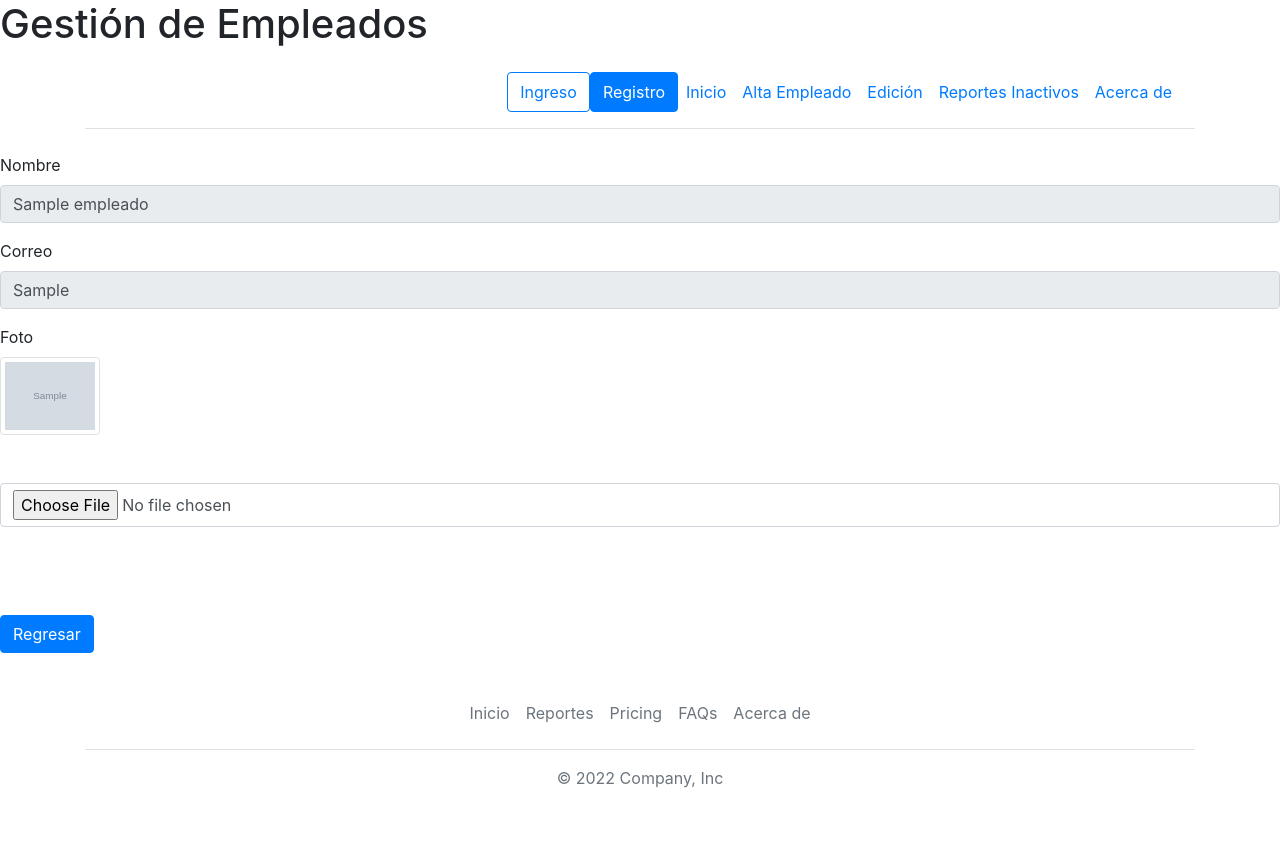
After one commit to LeoJaim/sistema-empleados, a Flask app: page /deta/1 in a window 1280 px wide. The commit adds this page. Run offline with Flask 2, Linux system fonts and the light colour scheme; tables that the repository leaves empty or names only in its code hold one stand-in row (values such as "Sample post"); grey boxes marked "Sample" are stand-in pictures; some libraries are stand-ins or nearby versions.

Commit message:
vista detalle

```diff
--- a/src/app.py
+++ b/src/app.py
@@ -185,7 +185,7 @@ def inactive_emp():
 
     return render_template('empleados/inactive.html', empleados=cursor)
 
-
+#############################################################################################################################
 @app.route('/active/<int:id>')
 def active(id):
     conn=mysql.connect()
@@ -195,7 +195,7 @@ def active(id):
     cursor.execute(sql, data)
     conn.commit()
     return redirect('/ina_emp')
-
+#############################################################################################################################
 @app.route('/dup/<int:id>')
 def dup(id):
     conn=mysql.connect()
@@ -206,14 +206,13 @@ def dup(id):
     cursor.execute(sql, data)
     empleados = cursor.fetchall()
     return render_template('empleados/duplica.html', empleados=empleados)
-
+#############################################################################################################################
 @app.route('/dpl_emp', methods=['POST'])
 def duplica():
     _nombre = request.form['nombre']
     _correo = request.form['email']
     _foto = request.files['foto']
     _estado = True
-    print(_nombre,_correo,_foto,_estado)
     #Validaciones
     if _nombre == "" or _correo == "" or _foto == "":
         flash('Todos los campos son obligatorios')
@@ -233,6 +232,16 @@ def duplica():
         conn.commit()
         return redirect('/0')
 
+@app.route('/deta/<int:id>')
+def detalle(id):
+    conn=mysql.connect()
+    cursor=conn.cursor()
+    sql = "SELECT id,nombre,correo,foto FROM empleados where id=%s"
+    data=(id,)
+    cursor.execute(sql,data)
+    empleados = cursor.fetchall()
+    return render_template('empleados/detalle.html', empleados=empleados)
+
 
 if __name__ == '__main__':
     app.run(debug=True)
--- /dev/null
+++ b/src/templates/empleados/detalle.html
@@ -0,0 +1,32 @@
+{% include 'header.html'%}
+        {% for empleado in empleados %}
+            <form action="/upd_emp" method="GET" enctype=multipart/form-data>
+                <input type="hidden" name="id" value="{{empleado[0]}}">
+                <div class="form-group">
+                    <label for="nombre">Nombre</label>
+                    <input type="text" class="form-control" id="nombre" name="nombre" disabled="disabled" value="{{empleado[1]}}">
+                </div>
+                <div class="form-group">
+                    <label for="email">Correo</label>
+                    <input type="email" class="form-control" id="email" name="email" disabled="disabled" value="{{empleado[2]}}">
+                </div>
+                <div class="form-group">
+                    <label for="foto">Foto</label>
+                    <br>
+                    <img class = "img-thumbnail" width = 100 src = "{{url_for('uploads',nombreFoto = empleado[3])}}" alt="">
+                    <br>
+                    <br>
+                    <br>
+                    <input type="file" class="form-control" id="foto" name="foto" value="{{empleado[3]}}">
+                </div>
+                <div class="form-group">
+                    <!--label for="estado">Estado</label-->
+                    <input type="hidden" class="form-control" id="estado" name="estado" disabled="disabled" value="{{empleado[4]}}">
+                <br>
+                <br>
+                <br>
+                <!--input type="submit" class="btn btn-primary" value="Regresar"-->
+                <a href="/0" class="btn btn-primary">Regresar</a>
+            </form>
+        {% endfor %}
+{%include 'footer.html'%}
--- a/src/templates/empleados/index.html
+++ b/src/templates/empleados/index.html
@@ -23,7 +23,7 @@
                         <td>
                             <img class="img-thumbnail" width="100" src="{{url_for('uploads',nombreFoto=empleado[3])}}" alt="">
                         </td>
-                        <td><a class = "btn btn-warning" href= "/edit/{{empleado[0]}}">Editar</a>  <a class = "btn btn-danger" href= "/delete/{{empleado[0]}}"> Borrar</a> <a class = "btn btn-secondary" href= "/inactive/{{empleado[0]}}"> Inactiva</a> <a class = "btn btn-secondary" href= "/dup/{{empleado[0]}}"> Duplica</a></td>
+                        <td> <a class = "btn btn-warning" href= "/deta/{{empleado[0]}}">Detalle</a> <a class = "btn btn-warning" href= "/edit/{{empleado[0]}}">Editar</a>  <a class = "btn btn-danger" href= "/delete/{{empleado[0]}}"> Borrar</a> <a class = "btn btn-secondary" href= "/inactive/{{empleado[0]}}"> Inactiva</a> <a class = "btn btn-secondary" href= "/dup/{{empleado[0]}}"> Duplica</a></td>
                     </tr>
                     {% endfor %}
                 </tbody>
```
